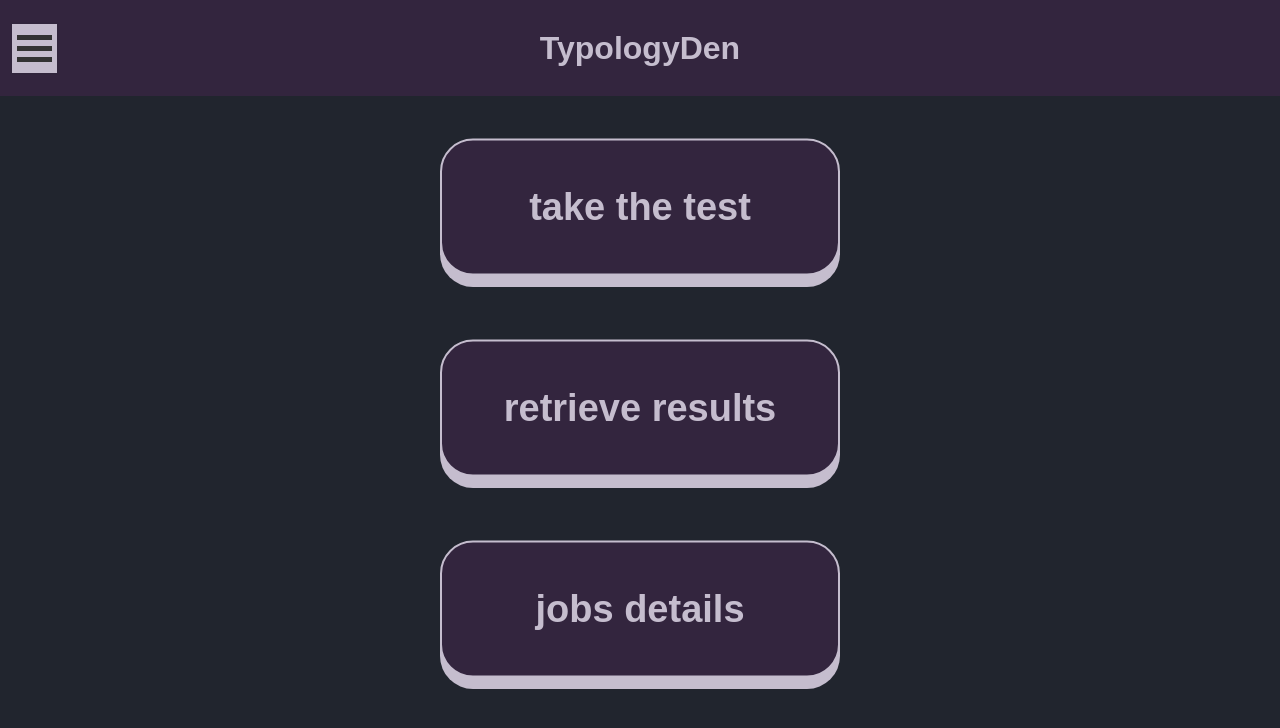
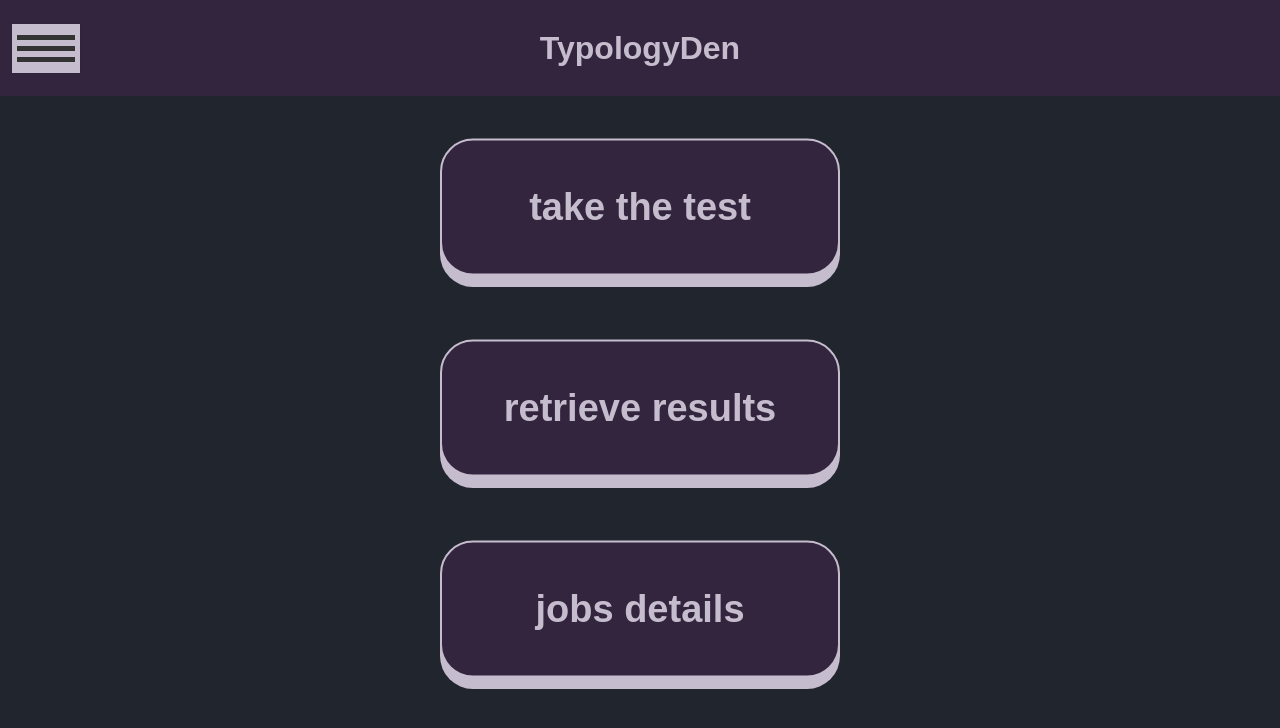
Before and after one commit to OmarDardery/CareerCatalyst, a React (Create React App) app: page / in a window 1280 px wide. Shown: the top 728 px of the page. Built offline with nearby package versions, Linux system fonts and the light colour scheme.

Commit message:
Update styles.css

```diff
--- a/src/styles.css
+++ b/src/styles.css
@@ -71,21 +71,21 @@ input[type="text"]{
 
 
 .menuBar1, .menuBar2, .menuBar3 {
-width: 35px;
-height: 5px;
+width: 2.3em;
+height: 0.2em;
 background-color: #333;
 margin: 6px 0;
 transition: 0.4s;
 }
 
 .change .menuBar1 {
-transform: translate(0, 11px) rotate(45deg);
+transform: translate(0, 0.62em) rotate(45deg);
 }
 
 .change .menuBar2 {opacity: 0;}
 
 .change .menuBar3 {
-transform: translate(0, -11px) rotate(-45deg);
+transform: translate(0, -0.68em) rotate(-45deg);
 }
 .header {
     display: flex;
```
